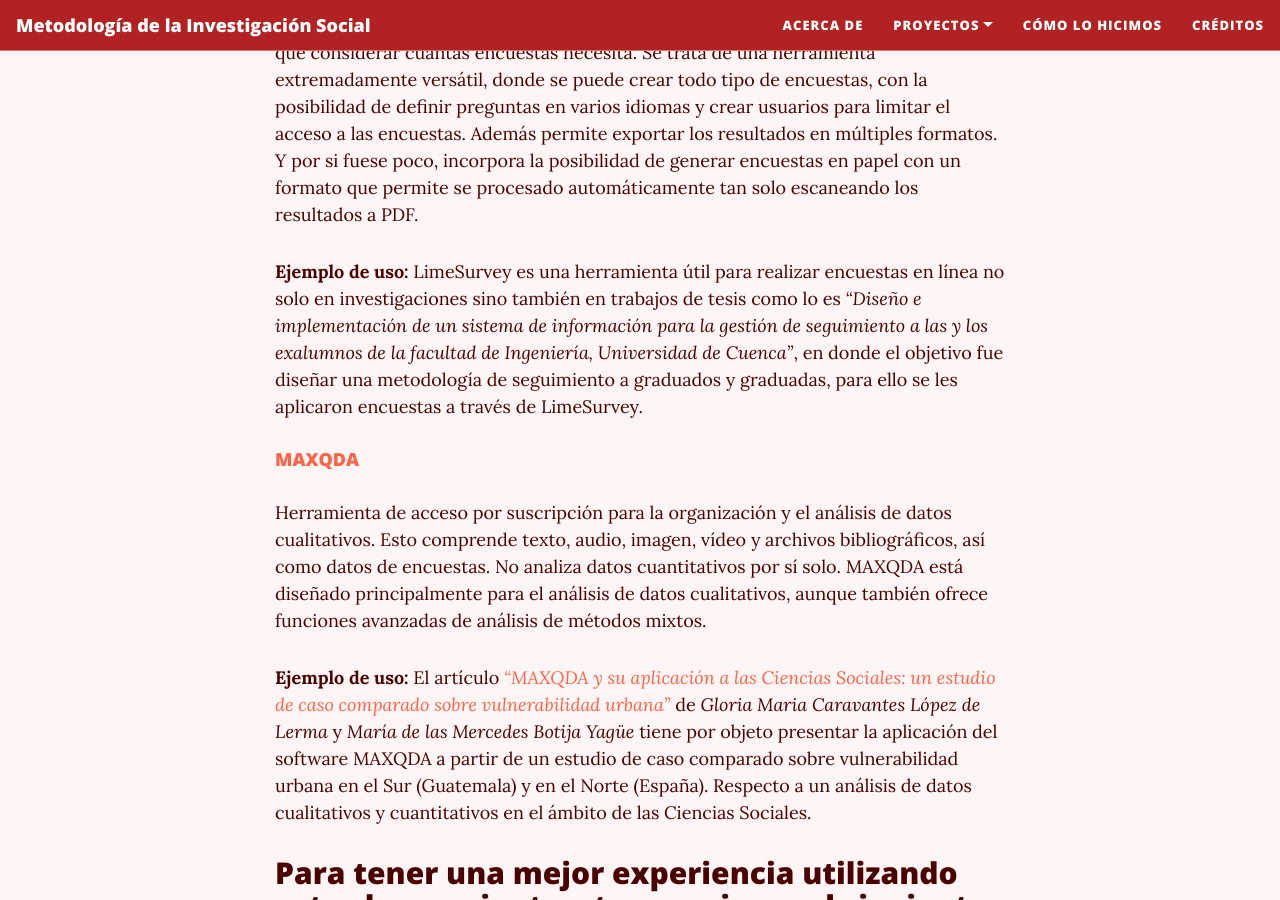
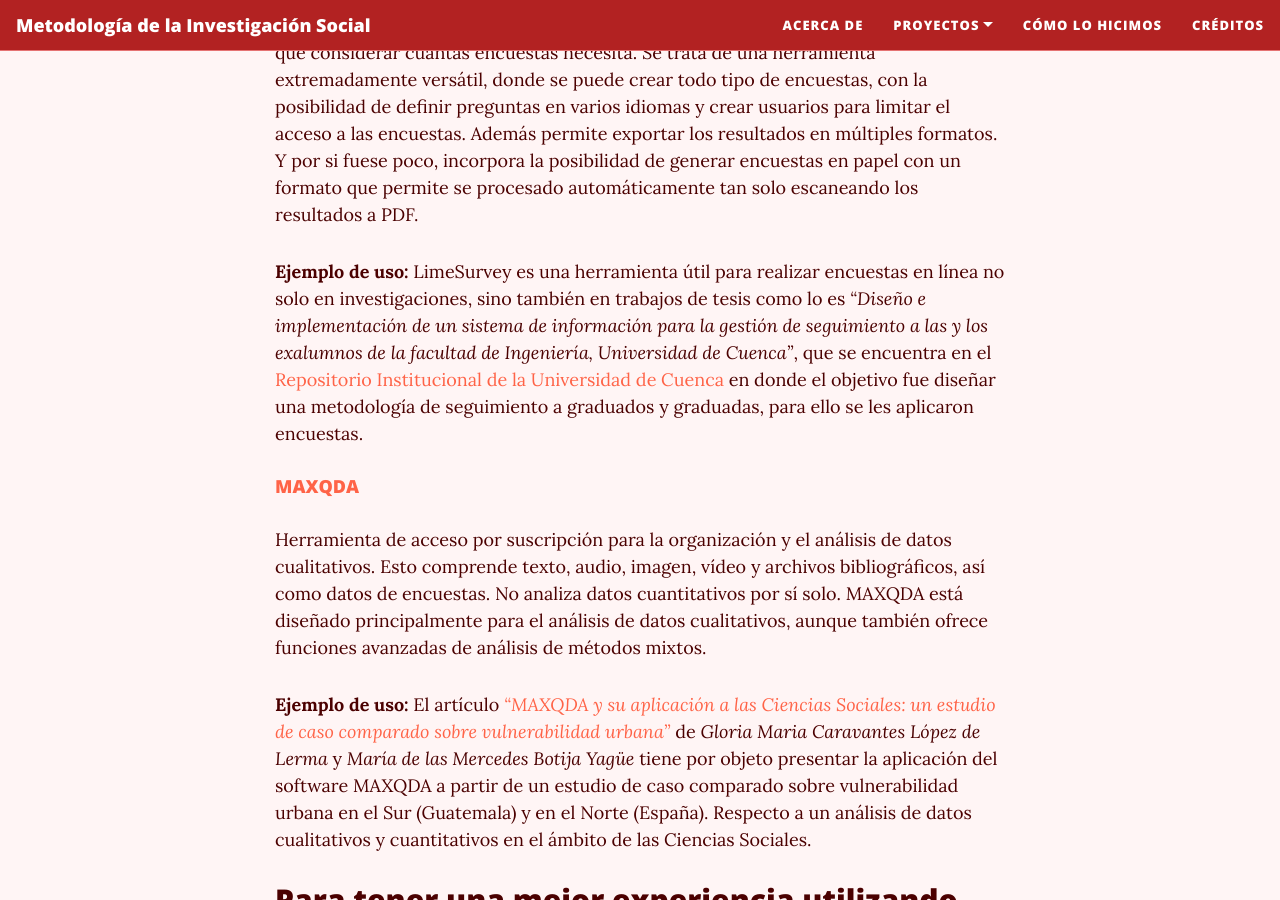
Before and after one commit to rosariorogel/metodologia, a Jekyll site: the page built from _pages/recolectando-datos.md, in a window 1280 px wide and 900 px high, scrolled down 5275 px. Built offline with Jekyll 4.4.1, drawn with Linux system fonts in a browser that asks for light colours; nearby versions of some CDN libraries.

Commit message:
limeSurvey

```diff
--- a/_pages/recolectando-datos.md
+++ b/_pages/recolectando-datos.md
@@ -90,7 +90,8 @@
 Se trata de una herramienta extremadamente versátil, donde se puede crear todo tipo de encuestas, con la posibilidad de definir preguntas en varios idiomas y crear usuarios para limitar el acceso a las encuestas. Además permite exportar los resultados en múltiples formatos. Y por si fuese poco, incorpora la posibilidad de generar encuestas en papel con un formato que permite se procesado automáticamente tan solo escaneando los resultados a PDF.
 
 **Ejemplo de uso:**
-LimeSurvey es una herramienta útil para realizar encuestas en línea no solo en investigaciones sino también en trabajos de tesis como lo es *“Diseño e implementación de un sistema de información para la gestión de seguimiento a las y los exalumnos de la facultad de Ingeniería, Universidad de Cuenca”*, en donde el objetivo fue diseñar una metodología de seguimiento a graduados y graduadas, para ello se les aplicaron encuestas a través de LimeSurvey.
+LimeSurvey es una herramienta útil para realizar encuestas en línea no solo en investigaciones, sino también en trabajos de tesis como lo es *“Diseño e implementación de un sistema de información para la gestión de seguimiento a las y los exalumnos de la facultad de Ingeniería, Universidad de Cuenca”*, que se encuentra en el [Repositorio Institucional de la Universidad de Cuenca](http://dspace.ucuenca.edu.ec/handle/123456789/21676) en donde el objetivo fue diseñar una metodología de seguimiento a graduados y graduadas, para ello se les aplicaron encuestas.
+
 
 #### [MAXQDA](https://www.maxqda.com/es/)
 Herramienta de acceso por suscripción para la organización y el análisis de datos cualitativos. Esto comprende texto, audio, imagen, vídeo y archivos bibliográficos, así como datos de encuestas. No analiza datos cuantitativos por sí solo. MAXQDA está diseñado principalmente para el análisis de datos cualitativos, aunque también ofrece funciones avanzadas de análisis de métodos mixtos.
```
